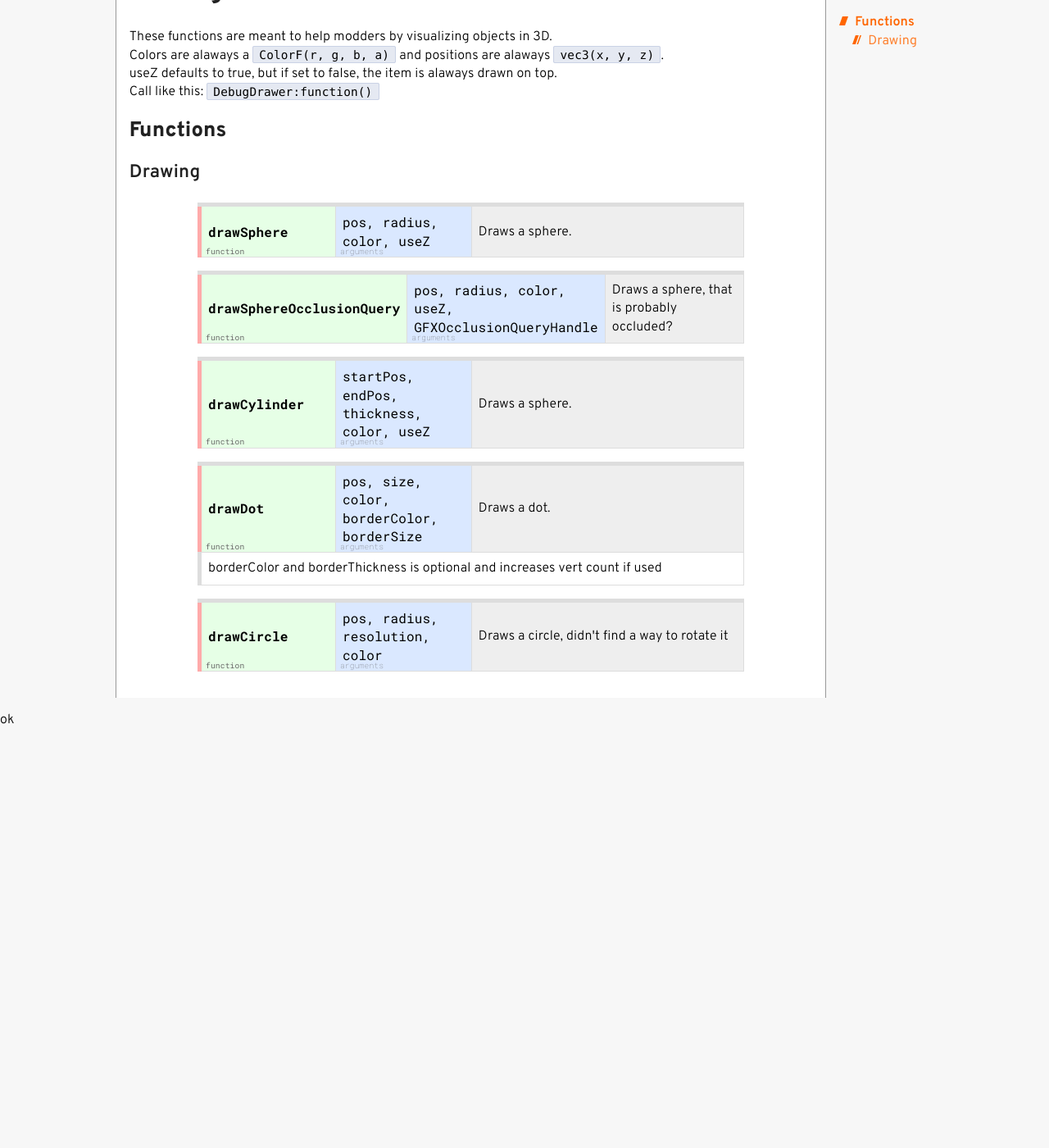
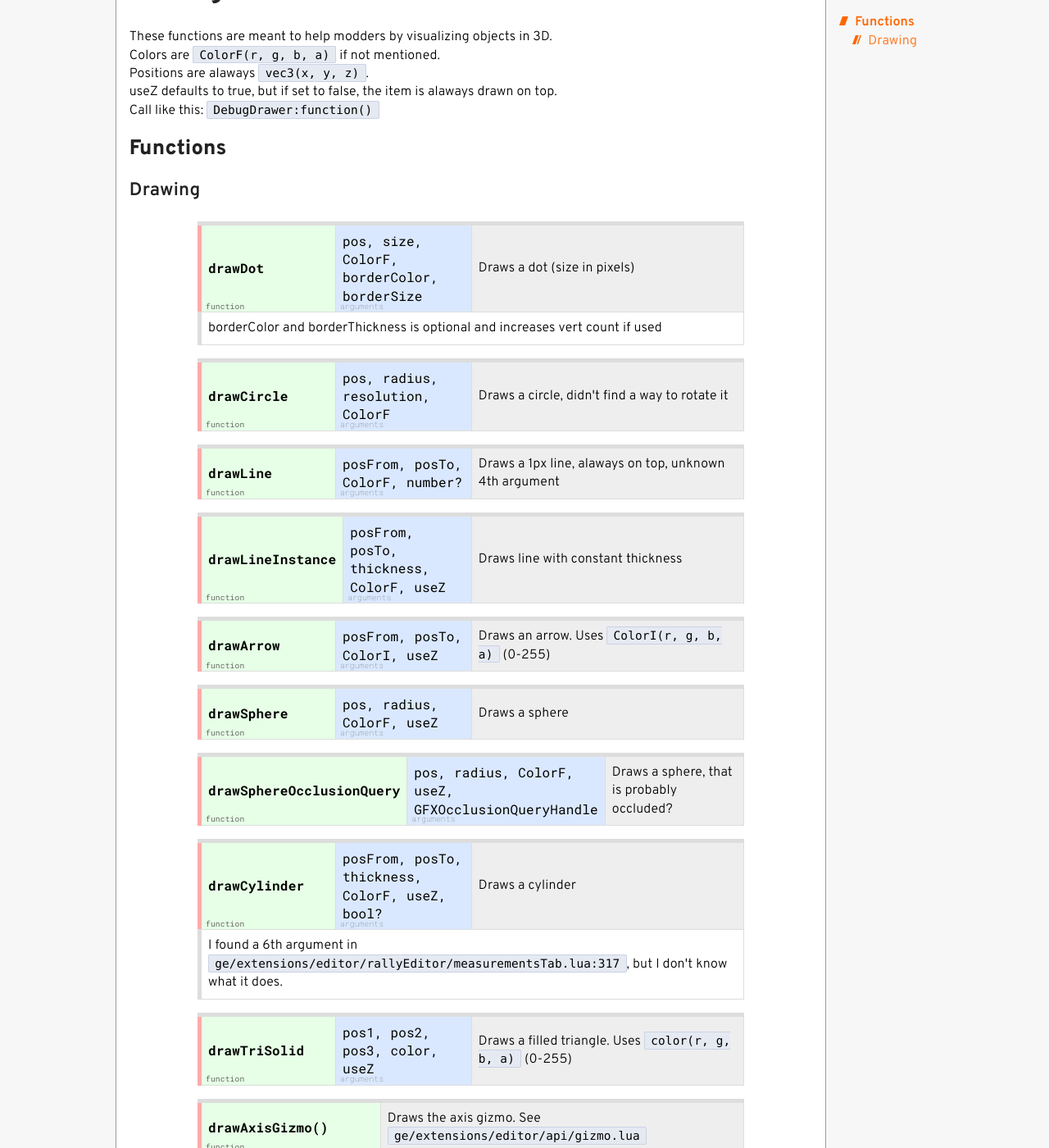
Before and after one commit to E32k/e32k.github.io, a Jekyll site: the page built from beamng/lua/common/debugDrawer.md, in a window 1280 px wide and 1400 px high, scrolled down 209 px. Shown: the whole window at 82% size. Built offline with Jekyll 4.4.1, drawn with Linux system fonts in a browser that asks for light colours; before the commit the page ends 1114 px from its top, so only the background shows below that.

Commit message:
added new entries in debugDrawer

```diff
--- a/beamng/lua/common/debugDrawer.md
+++ b/beamng/lua/common/debugDrawer.md
@@ -6,7 +6,8 @@ layout: default
 # Debug Drawer
 
 These functions are meant to help modders by visualizing objects in 3D.<br>
-Colors are alaways a `ColorF(r, g, b, a)` and positions are alaways `vec3(x, y, z)`.<br>
+Colors are `ColorF(r, g, b, a)` if not mentioned.<br>
+Positions are alaways `vec3(x, y, z)`.<br>
 useZ defaults to true, but if set to false, the item is alaways drawn on top.<br>
 Call like this: `DebugDrawer:function()`
 
@@ -16,33 +17,65 @@ Call like this: `DebugDrawer:function()`
 
 
 <table class="api"><tr>
+  <th class="func">drawDot</th>
+  <td class="args">pos, size, ColorF, borderColor, borderSize</td>
+  <td class="desc">Draws a dot (size in pixels)</td>
+  </tr><tr><td colspan="4" class="details">
+  borderColor and borderThickness is optional and increases vert count if used<br>
+</td></tr></table>
+
+<table class="api"><tr>
+  <th class="func">drawCircle</th>
+  <td class="args">pos, radius, resolution, ColorF</td>
+  <td class="desc">Draws a circle, didn't find a way to rotate it</td>
+</tr></table>
+
+<table class="api"><tr>
+  <th class="func">drawLine</th>
+  <td class="args">posFrom, posTo, ColorF, number?</td>
+  <td class="desc">Draws a 1px line, alaways on top, unknown 4th argument</td>
+</tr></table>
+
+<table class="api"><tr>
+  <th class="func">drawLineInstance</th>
+  <td class="args">posFrom, posTo, thickness, ColorF, useZ</td>
+  <td class="desc">Draws line with constant thickness</td>
+</tr></table>
+
+<table class="api"><tr>
+  <th class="func">drawArrow</th>
+  <td class="args">posFrom, posTo, ColorI, useZ</td>
+  <td class="desc">Draws an arrow. Uses <code>ColorI(r, g, b, a)</code> (0-255)</td>
+</tr></table>
+
+<table class="api"><tr>
   <th class="func">drawSphere</th>
-  <td class="args">pos, radius, color, useZ</td>
-  <td class="desc">Draws a sphere.</td>
+  <td class="args">pos, radius, ColorF, useZ</td>
+  <td class="desc">Draws a sphere</td>
 </tr></table>
 
 <table class="api"><tr>
   <th class="func">drawSphereOcclusionQuery</th>
-  <td class="args">pos, radius, color, useZ, GFXOcclusionQueryHandle</td>
+  <td class="args">pos, radius, ColorF, useZ, GFXOcclusionQueryHandle</td>
   <td class="desc">Draws a sphere, that is probably occluded?</td>
 </tr></table>
 
 <table class="api"><tr>
   <th class="func">drawCylinder</th>
-  <td class="args">startPos, endPos, thickness, color, useZ</td>
-  <td class="desc">Draws a sphere.</td>
-</tr></table>
-
-<table class="api"><tr>
-  <th class="func">drawDot</th>
-  <td class="args">pos, size, color, borderColor, borderSize</td>
-  <td class="desc">Draws a dot.</td>
+  <td class="args">posFrom, posTo, thickness, ColorF, useZ, bool?</td>
+  <td class="desc">Draws a cylinder</td>
   </tr><tr><td colspan="4" class="details">
-  borderColor and borderThickness is optional and increases vert count if used
+  I found a 6th argument in <code>ge/extensions/editor/rallyEditor/measurementsTab.lua:317</code>, but I don't know what it does.
 </td></tr></table>
 
 <table class="api"><tr>
-  <th class="func">drawCircle</th>
-  <td class="args">pos, radius, resolution, color</td>
-  <td class="desc">Draws a circle, didn't find a way to rotate it</td>
+  <th class="func">drawTriSolid</th>
+  <td class="args">pos1, pos2, pos3, color, useZ</td>
+  <td class="desc">Draws a filled triangle. Uses <code>color(r, g, b, a)</code> (0-255)</td>
 </tr></table>
+
+
+<table class="api"><tr>
+  <th class="func">drawAxisGizmo()</th>
+  <td class="desc">Draws the axis gizmo. See <code>ge/extensions/editor/api/gizmo.lua</code></td>
+</tr></table>
```
